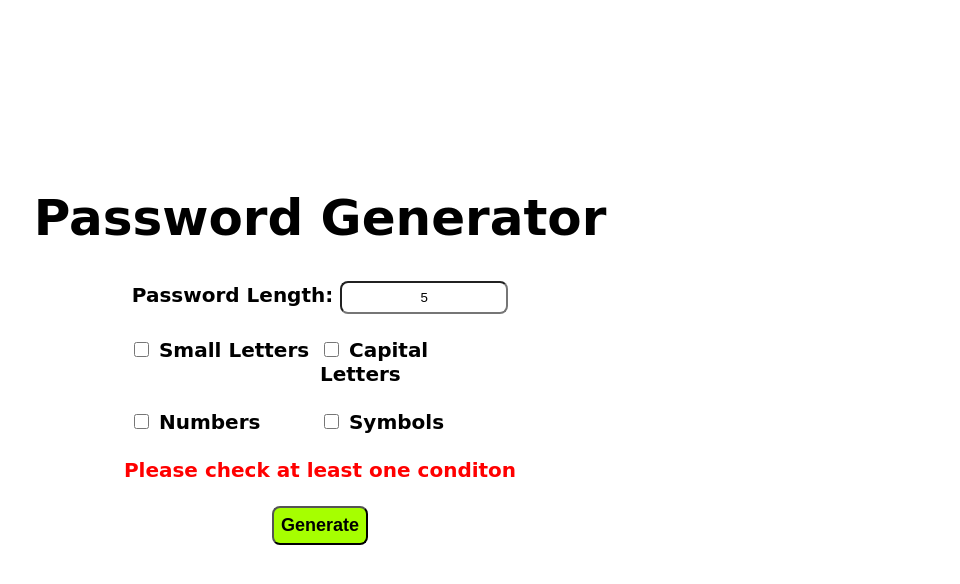
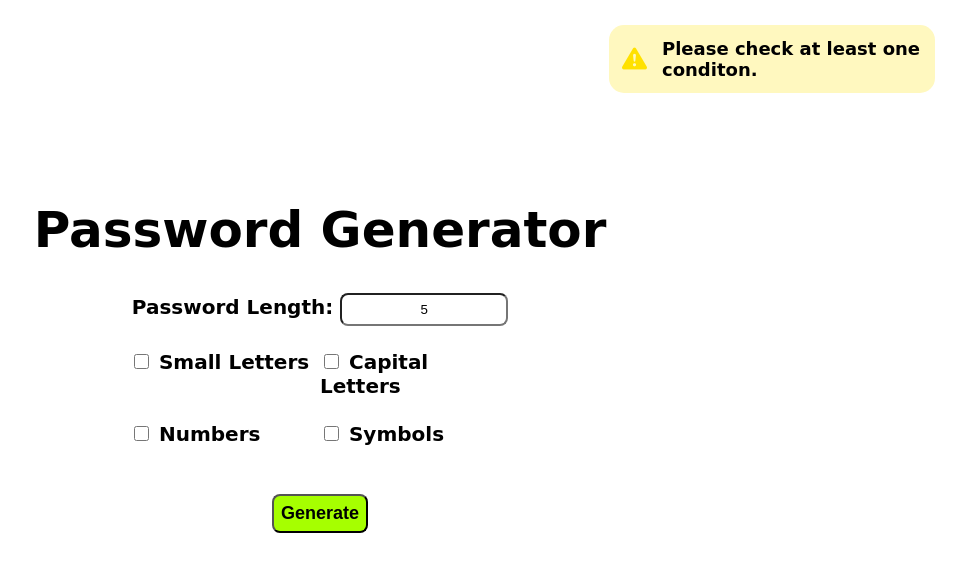
Before and after one commit to Rula-Sh/js-password-generator, a plain HTML site: page index.html in a window 1280 px wide. Both pictures are taken after typing "5" into the empty fields and a click on the button "Generate". Shown: the whole page, without its empty margins (320-1280 px from the left). Drawn offline with nearby package versions, Linux system fonts and the light colour scheme.

Commit message:
Add pop-up feature

```diff
--- a/index.css
+++ b/index.css
@@ -41,10 +41,6 @@ input[type="checkbox"] {
   height: 15px;
   text-align: center;
   accent-color: rgb(166, 255, 0);
-}
-
-#error {
-  color: red;
 }
 
 button {
@@ -98,3 +94,44 @@ i {
   bottom: 0;
   align-self: center;
 }
+
+.pop-up {
+  display: flex;
+  align-items: center;
+  border-radius: 15px;
+  width: 20%;
+  min-width: 300px;
+  position: fixed;
+  top: 0;
+  right: 0;
+  margin: 25px;
+  padding: 13px;
+  font-size: 18px;
+  display: none;
+  animation-name: slide-left;
+  animation-duration: 0.8s;
+}
+
+.pop-up-icon {
+  font-size: 25px;
+  padding-right: 15px;
+  line-height: 1; /* to center the icon */
+}
+
+@keyframes slide-left {
+  0% {
+    right: -40%;
+  }
+  100% {
+    right: 0;
+  }
+}
+
+@keyframes slide-right {
+  100% {
+    right: -40%;
+  }
+  0% {
+    right: 0;
+  }
+}
--- a/index.html
+++ b/index.html
@@ -46,7 +46,6 @@
     </div>
 
     <br />
-    <span id="error"></span>
 
     <br />
     <button onclick="generatePassword()">Generate</button>
@@ -59,8 +58,14 @@
       </div>
       <i class="bi bi-clipboard display-none" id="copy-password"></i>
     </div>
+
+    <div class="pop-up">
+      <i class="bi bi-check-circle-fill pop-up-icon" id="success"></i>
+      <i class="bi bi-exclamation-triangle-fill pop-up-icon" id="warning"></i>
+      <span class="pop-up-title"></span>
+    </div>
+
     <script src="https://github.com/fent/randexp.js/releases/download/v0.4.3/randexp.min.js"></script>
-
     <script src="index.js"></script>
   </body>
 </html>
--- a/index.js
+++ b/index.js
@@ -4,7 +4,6 @@ function generatePassword() {
   const hasCapital = document.getElementById("capital-checkbox").checked;
   const hasNumbers = document.getElementById("numbers-checkbox").checked;
   const hasSymbols = document.getElementById("symbols-checkbox").checked;
-  const error = document.getElementById("error");
   const resultContainer = document.getElementById("result-container");
   const generatedPassword = document.getElementById("generated-password");
   const viewPasswordIcon = document.getElementById("view-password");
@@ -12,12 +11,11 @@ function generatePassword() {
   const copyPassword = document.getElementById("copy-password");
 
   if (passwordLength == "" || Number(passwordLength) < 4) {
-    error.textContent = "Password length must be at least 4 characters long";
+    showPopup(false, "Password length must be at least 4 characters long.");
     return;
   } else if (!hasSmall && !hasCapital && !hasNumbers && !hasSymbols) {
-    error.textContent = "Please check at least one conditon";
+    showPopup(false, "Please check at least one conditon.");
   } else {
-    error.textContent = "";
     const CHARSETS = {
       lowercase: "a-z",
       uppercase: "A-Z",
@@ -42,6 +40,7 @@ function generatePassword() {
     let newPassword = new RandExp(newRegex).gen();
     let hiddenPassword = () => "*".repeat(newPassword.length);
     resultContainer.style.display = "flex";
+    showPopup(true, "Password Generated!");
 
     viewPasswordIcon.addEventListener("click", () => {
       generatedPassword.textContent = newPassword;
@@ -65,3 +64,31 @@ function generatePassword() {
     hidePasswordIcon.click();
   }
 }
+
+function showPopup(isSucess, message) {
+  const popUp = document.querySelector(".pop-up");
+  const popUpTitle = document.querySelector(".pop-up-title");
+  const success = document.getElementById("success");
+  const warning = document.getElementById("warning");
+  if (isSucess) {
+    popUp.style.backgroundColor = "#c6ffbf";
+    success.style.color = "#00ff00";
+    success.style.display = "block";
+    warning.style.display = "none";
+  } else {
+    popUp.style.backgroundColor = "#fff8bf";
+    warning.style.color = "#ffe100";
+    warning.style.display = "block";
+    success.style.display = "none";
+  }
+  popUp.style.display = "flex";
+  popUp.style.animationName = "slide-left";
+  popUpTitle.textContent = message;
+
+  setTimeout(() => {
+    popUp.style.animationName = "slide-right";
+    setTimeout(() => {
+      popUp.style.display = "none";
+    }, 700);
+  }, 4000);
+}
```
Also changed, not shown: README.md, img/js-password-generator-screenshot.png.
